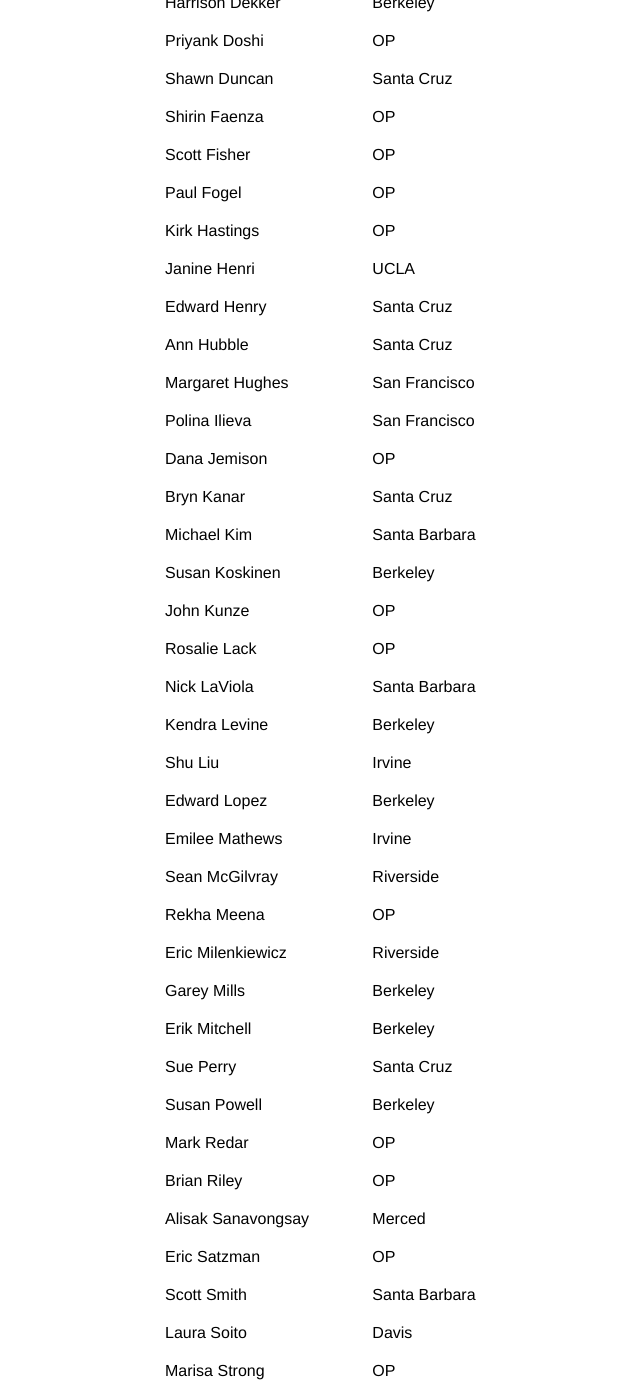
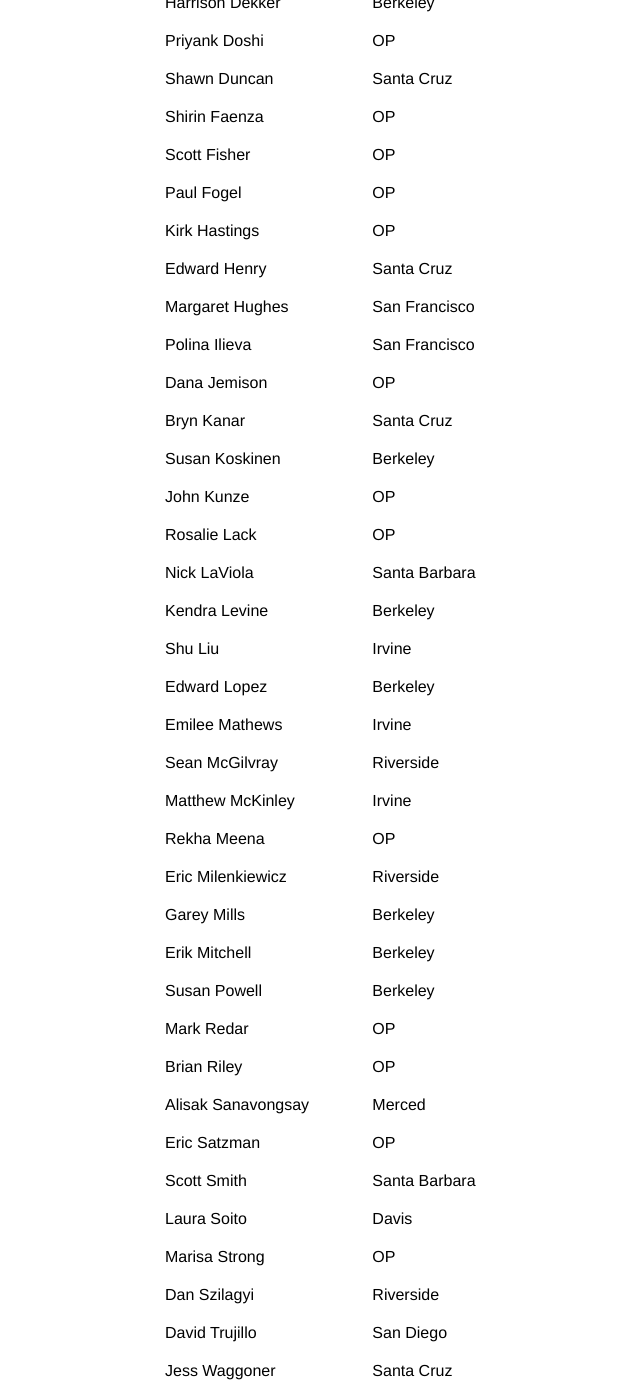
Before and after one commit to CDLUC3/UC-code-camp, a Jekyll site: the page built from attendees.md, in a window 1280 px wide and 1400 px high, scrolled down 533 px. Shown: the whole window, without its empty margins (89-729 px from the left). Built offline with Jekyll 4.4.1, drawn with Linux system fonts in a browser that asks for light colours; Markdown is read by kramdown in place of the engine named in the settings.

Commit message:
Update attendees.md

```diff
--- a/attendees.md
+++ b/attendees.md
@@ -22,14 +22,11 @@
 <tr>	<td>	Scott Fisher	</td>	<td>	</td>	<td>	OP	</td>	</tr>
 <tr>	<td>	Paul Fogel	</td>	<td>	</td>	<td>	OP	</td>	</tr>
 <tr>	<td>	Kirk Hastings	</td>	<td>	</td>	<td>	OP	</td>	</tr>
-<tr>	<td>	Janine Henri	</td>	<td>	</td>	<td>	UCLA	</td>	</tr>
 <tr>	<td>	Edward Henry	</td>	<td>	</td>	<td>	Santa Cruz	</td>	</tr>
-<tr>	<td>	Ann Hubble	</td>	<td>	</td>	<td>	Santa Cruz	</td>	</tr>
 <tr>	<td>	Margaret Hughes </td>	<td>	</td>	<td>	San Francisco	</td>	</tr>
 <tr>	<td>	Polina Ilieva	</td>	<td>	</td>	<td>	San Francisco	</td>	</tr>
 <tr>	<td>	Dana Jemison	</td>	<td>	</td>	<td>	OP	</td>	</tr>
 <tr>	<td>	Bryn Kanar	</td>	<td>	</td>	<td>	Santa Cruz	</td>	</tr>
-<tr>	<td>	Michael Kim	</td>	<td>	</td>	<td>	Santa Barbara	</td>	</tr>
 <tr>	<td>	Susan Koskinen	</td>	<td>	</td>	<td>	Berkeley	</td>	</tr>
 <tr>	<td>	John Kunze	</td>	<td>	</td>	<td>	OP	</td>	</tr>
 <tr>	<td>	Rosalie Lack	</td>	<td>	</td>	<td>	OP	</td>	</tr>
@@ -39,11 +36,11 @@
 <tr>	<td>	Edward Lopez	</td>	<td>	</td>	<td>	Berkeley	</td>	</tr>
 <tr>	<td>	Emilee Mathews	</td>	<td>	</td>	<td>	Irvine	</td>	</tr>
 <tr>	<td>	Sean  McGilvray	</td>	<td>	</td>	<td>	Riverside	</td>	</tr>
+<tr>	<td>	Matthew McKinley	</td>	<td>	</td>	<td>	Irvine	</td>	</tr>
 <tr>	<td>	Rekha Meena	</td>	<td>	</td>	<td>	OP	</td>	</tr>
 <tr>	<td>	Eric Milenkiewicz	</td>	<td>	</td>	<td>	Riverside	</td>	</tr>
 <tr>	<td>	Garey Mills	</td>	<td>	</td>	<td>	Berkeley	</td>	</tr>
 <tr>	<td>	Erik Mitchell	</td>	<td>	</td>	<td>	Berkeley	</td>	</tr>
-<tr>	<td>	Sue Perry	</td>	<td>	</td>	<td>	Santa Cruz	</td>	</tr>
 <tr>	<td>	Susan Powell	</td>	<td>	</td>	<td>	Berkeley	</td>	</tr>
 <tr>	<td>	Mark Redar	</td>	<td>	</td>	<td>	OP	</td>	</tr>
 <tr>	<td>	Brian Riley	</td>	<td>	</td>	<td>	OP	</td>	</tr>
```
